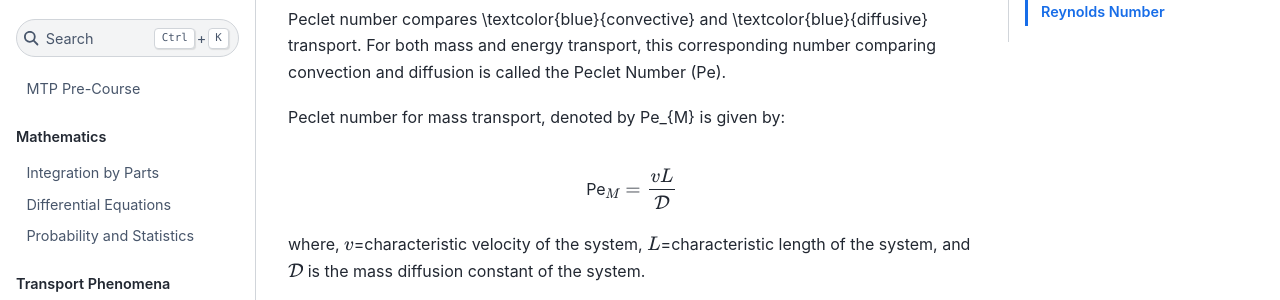
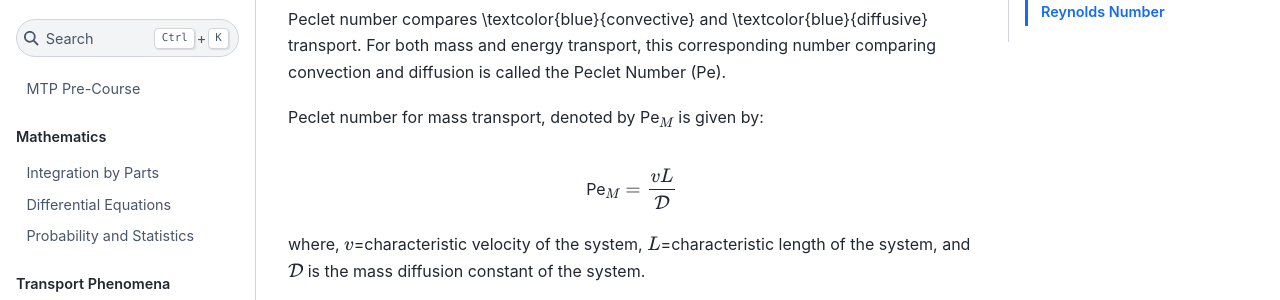
Before and after one commit to TUD-ChemE/MTP-PreCourse, a Jupyter Book: the page built from book/content/Transport_Phenomena/dimensionless_numbers.md, in a window 1280 px wide and 900 px high, scrolled down 552 px. Shown: the part 153-453 px from the top of the window. Built offline with Jupyter Book 1.0.4 settings and Sphinx 7.4.7 and the Sphinx Book theme 1.1.4, drawn with Linux system fonts in a browser that asks for light colours; comment, search, counter and statistics services are not loaded; some of the changed text lies outside the part shown.

Commit message:
fix: PeM FoM notation

```diff
--- a/book/content/Transport_Phenomena/dimensionless_numbers.md
+++ b/book/content/Transport_Phenomena/dimensionless_numbers.md
@@ -12,7 +12,7 @@ The units are deliberately left out of this document, so please recall or look t
 ### Peclet Number
 Peclet number compares \textcolor{blue}{convective} and \textcolor{blue}{diffusive} transport. For both mass and energy transport, this corresponding number comparing convection and diffusion is called the Peclet Number (Pe).
 
-Peclet number for mass transport, denoted by $\textrm{Pe_{M}}$ is given by:
+Peclet number for mass transport, denoted by $\textrm{Pe}_M$ is given by:
 
 $$
 \textrm{Pe$_{M}$}=\frac{vL}{\mathcal{D}} \nonumber
@@ -69,7 +69,7 @@ where, $\nu$=the kinematic viscosity of the system, which can be expressed as $\
 ### Fourier Number
 Fourier number compares \textcolor{blue}{the actual time of transport} and \textcolor{blue}{the characteristic time of diffusive transport}. For both mass and energy transport, this corresponding number is called the Fourier Number (Fo).
 
-Fourier number for mass transport, denoted by $\textrm{Fo_{M}}$ is given by:
+Fourier number for mass transport, denoted by $\textrm{Fo}_M$ is given by:
 
 $$
 \textrm{Fo$_{M}$}=\frac{t}{t_c}=\frac{t}{L^2/\mathcal{D}}=\frac{\mathcal{D} t}{L^2} \nonumber
```
